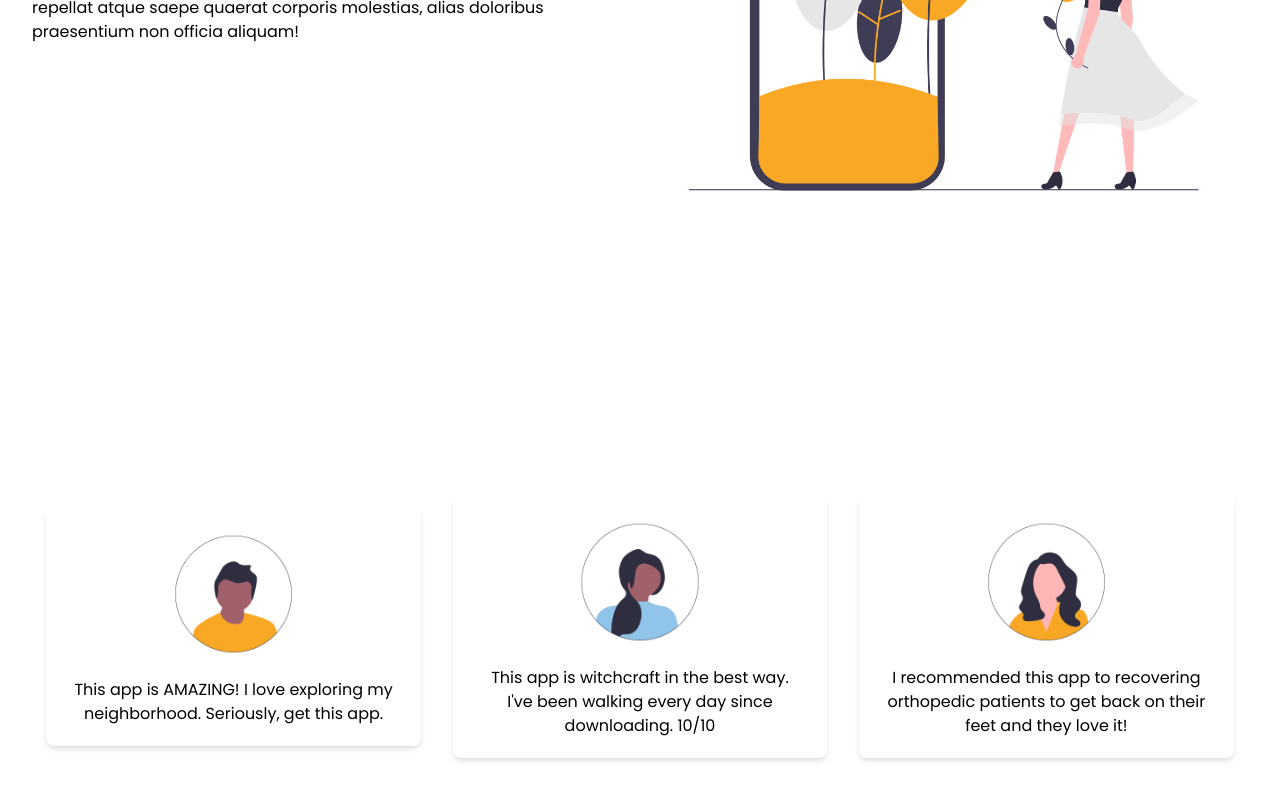
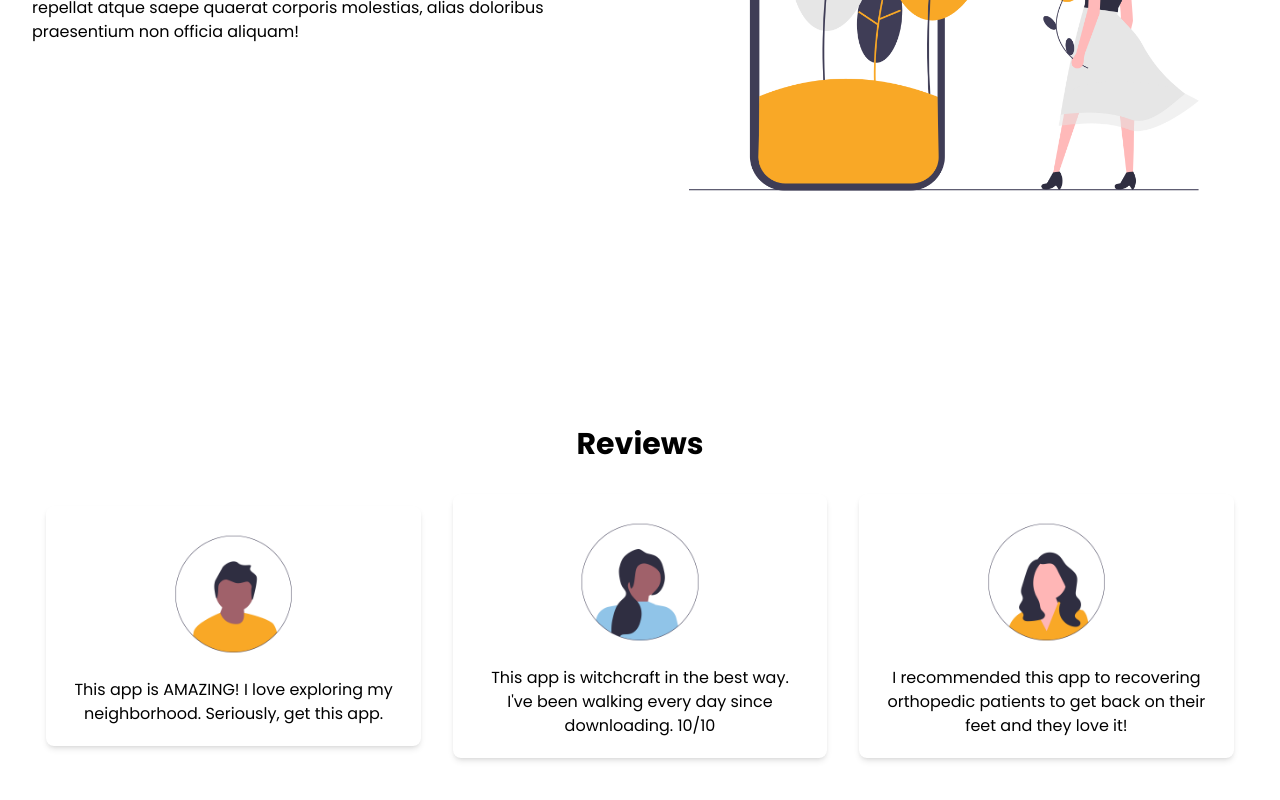
Before and after one commit to kalikokalikova/adventure, a React (Create React App) app in the folder adventure/: page /about in a window 1280 px wide. Shown: the part 986-1786 px from the top of the page. Built offline with nearby package versions, Linux system fonts and the light colour scheme; no server answers.

Commit message:
updated title for testimonials

```diff
--- a/adventure/src/components/Testimonials.jsx
+++ b/adventure/src/components/Testimonials.jsx
@@ -7,7 +7,7 @@ import testAvatar3 from '../assets/eg-img/test-avatar3.png'
 function Testimonials() {
   return (
     <div className='bg-white h-[40%] pb-[10vh] text-black'>
-        <h1 className='font-poppins text-3xl text-white font-bold text-center pb-4 pt-[4rem]'>Testimonials</h1>
+        <h1 className='font-poppins text-3xl text-black font-bold text-center pb-4 pt-[4rem]'>Reviews</h1>
       <div className='flex flex-col md:flex-row items-center justify-center h-[30%]  px-4'>
 
       <div className='w-[100%] flex flex-col bg-white p-3 m-4 rounded-lg md:w-[30%] items-center shadow-md'>
```
